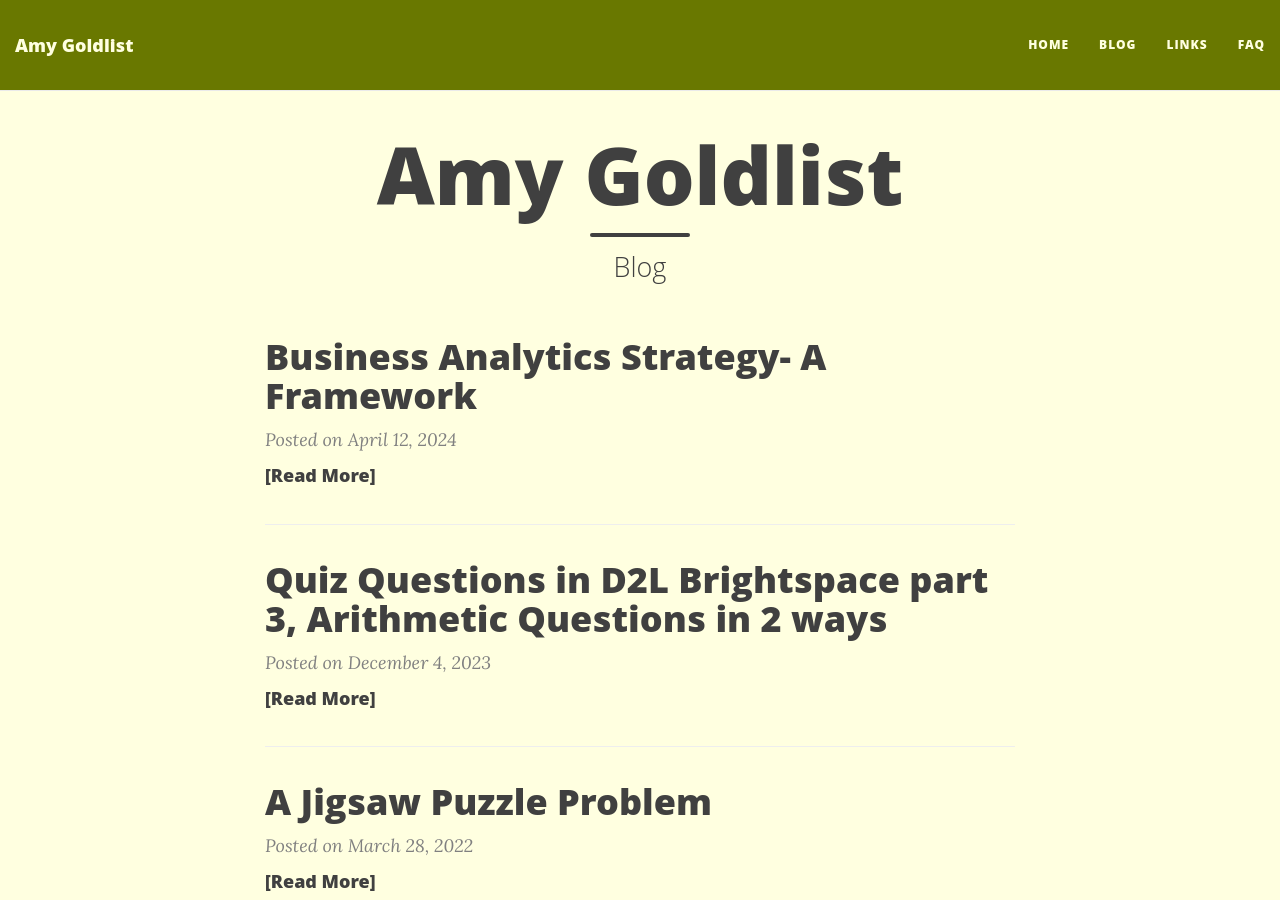
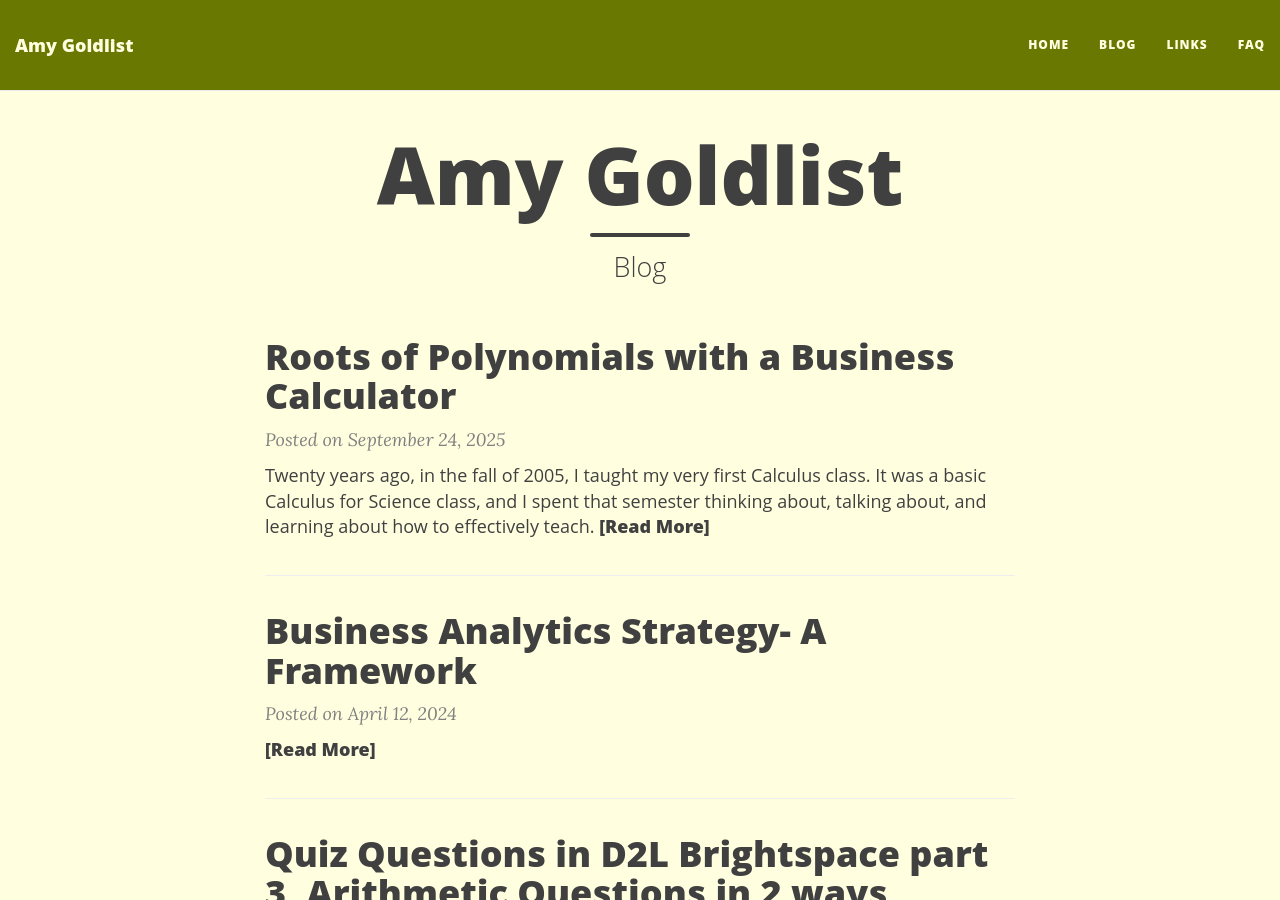
Before and after one commit to amygoldlist/amygoldlist.github.io, a Jekyll site: the page built from index.html, in a window 1280 px wide and 900 px high. Built offline with Jekyll 4.4.1, drawn with Linux system fonts in a browser that asks for light colours; nearby versions of some CDN libraries; the list of posts is cut into pages by our own code; some of the changed lines change nothing that is shown.

Commit message:
new post ready

```diff
--- a/_drafts/2025-09-23-CALCULATOR-FUN.md
+++ b/_posts/2025-09-24-CALCULATOR-FUN.md
@@ -67,7 +67,7 @@ The beauty is that this method should work for any degree polynomial.  I'm going
 $$x^5-3x^4+x^3-5x^2+x -17=0$$
 
 
-This has one real solution, at $x\approx 3.2$
+This has one real solution, at $x\approx 3.2788$, verified with Wolfram Alpha
 
 My method means putting these numbers in the calculator:
 
@@ -80,7 +80,17 @@ My method means putting these numbers in the calculator:
 | 4 | 1|1|
 | 5 | -17|1|
 
-Thes are the coefficients of our very fancy quintic equation.
+Thes are the coefficients of our very fancy quintic equation.  When I put this into my calculator, I get:  $IRR = 227.88$.  Using the definition, we know that:
+
+$$i = \frac{IRR}{100} =\frac{227.88}{100}= 2.2788$$
+
+and
+
+$$x =1+i = 3.2788$$
+
+Which is what I said.
+
+#### Explanation
 
 The IRR should solve the equation:
 
@@ -97,7 +107,7 @@ If we set $x = 1+i$, we have our original equation.
 
 Now that's the problem! The IRR button uses approximation methods to find a single root: I'm not going to look this up or verify it in any way, but I like to think that it uses Newton's method to find the smallest positive root - that is, the answer most liekly to be an Interest rate.
 
-However, if we're solving calculus equations, we often care about all the roots.  In a business context, this is often the most important one!  However, we do need all of the roots, and this method does not work:
+However, if we're solving calculus equations, we often care about all the roots.  In a business context, this is often the most important one!  However, we do need all of the roots, and this method does not work completely.
 
 
 ## Proof by specific incorrect example:
@@ -114,9 +124,13 @@ Using our knowledge of factoring, we can see that the two roots are $3$ and $5$.
 | 1 | -8|1|
 | 2 | 15|1|
 
-and an answer of:
+and an answer of: $IRR = 200$ or from our earlier work:
 
-...
+$$x = \frac{IRR}{100}+1 = \frac{200}{100}+1 = 3$$
+
+But we know that 5 is also an answer!  We will still need to use algebra.
+
+
 
 ## But why do this, if it doesn't give a complete answer?
 
@@ -142,10 +156,12 @@ The point I'm trying to make is that even if this method isn't useful, the act o
 I've learned a lot about teaching over the past 20 years, but I think the lessons that I learned teaching MATH 180 way back when still hold:
 * Just because I explain something really well, doesn't mean the students understand it.
 * Listening to a a lecturer talk about Calculus doesn't actually teach.  It's the homework / labs / active work that actually gets the concepts in your head.
-* The best resourse in learning how to teach is other teachers - Way back when, several of us new instructors / grad students made a teaching group where we talked things through and traded ideas.  I
+* The best resourse in learning how to teach is other teachers - Way back when, several of us new instructors / grad students made a teaching group where we talked things through and traded ideas.  I still count that group as some of my closest friends.
+* It took me a lot longer to learn to talk with the students, and using their feedback to change my approach.  I wish I could say I learned that 20 years ago, but it took a bit longer.
 
 ## Updates
 * I am working on a post about GenAI, which is taking longer than it should.  The upshot is it's a tool, it can't do everything, but it can do some things...
 * My time as Program Head of the Business Analytics program has finally come to an end after almost 6 years.  However, I now am Program Head for AI Management, so I'm still doing more administration than needed.  I'm also serving as faculty rep on BCIT's Education Council, which has been a really eye openeing experience.  Also, all theRobert's Rules of Order I memorized in High School for model UN have really come in handy!
 * I took an actual vacation where I did not do work for 6 weeks, which was....  so nice.
 * Since Atom shut down, I'm looking for a new Markdown Editor, so feel free to send me recomendations.
+* This website could use a refresh, and I should probably add an RSS feed to the blog...
```
